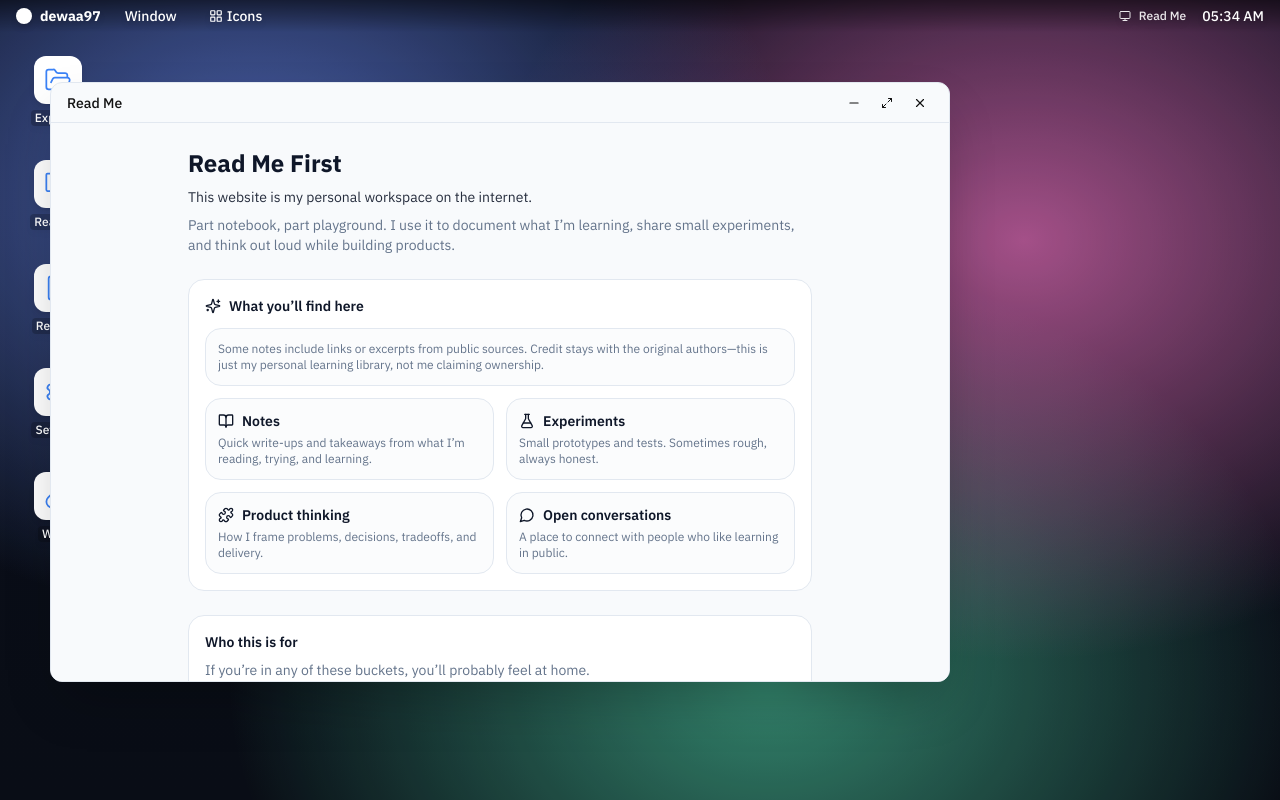
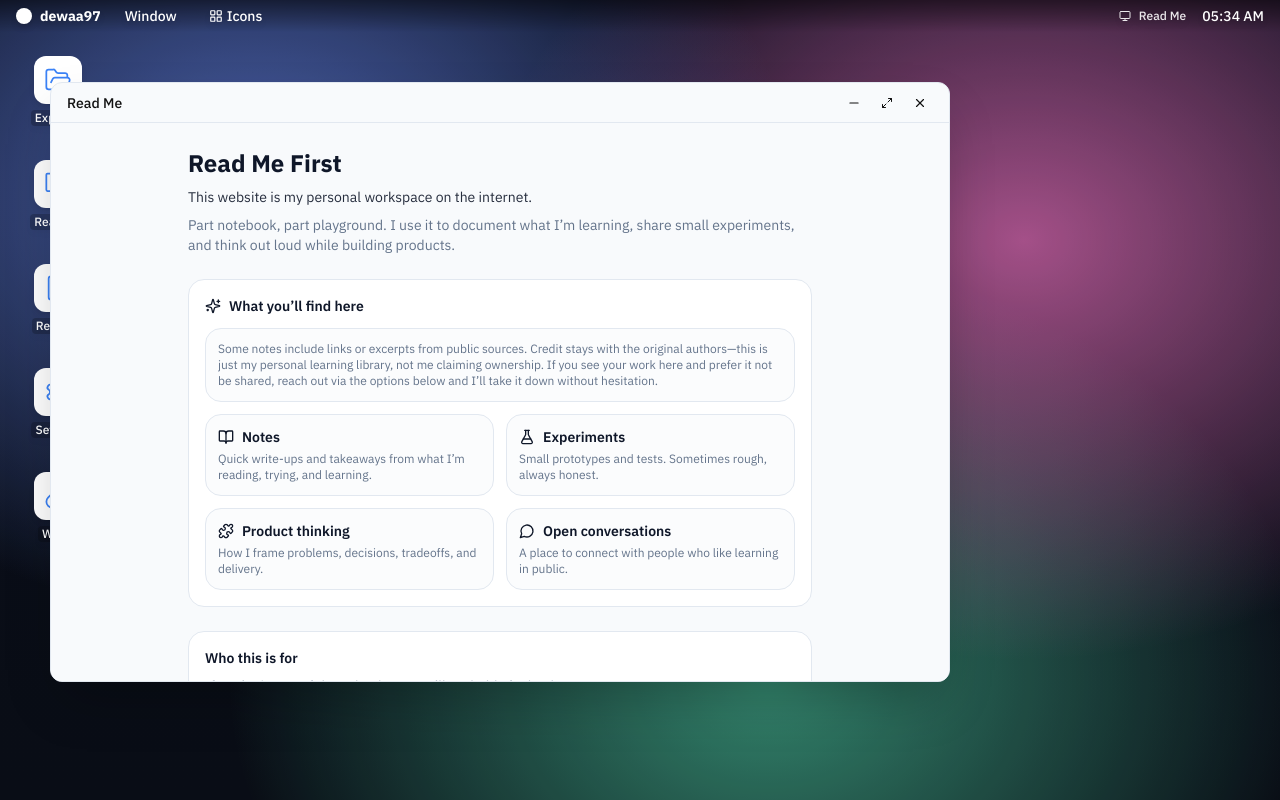
Before and after one commit to dewaa97/dewaa97.github.io, a React (Vite) app: page / in a window 1280 px wide. Built offline with nearby package versions, Linux system fonts and the light colour scheme.

Commit message:
chore: add takedown note to disclaimer

```diff
--- a/src/components/apps/ReadmeApp.tsx
+++ b/src/components/apps/ReadmeApp.tsx
@@ -48,7 +48,8 @@ export const ReadmeApp = () => {
             <div className="mt-3 rounded-2xl border border-border bg-background/60 p-3">
               <div className="text-xs text-muted-foreground">
                 Some notes include links or excerpts from public sources. Credit stays with the original authors—this is just my
-                personal learning library, not me claiming ownership.
+                personal learning library, not me claiming ownership. If you see your work here and prefer it not be shared, reach
+                out via the options below and I’ll take it down without hesitation.
               </div>
             </div>
             <div className="mt-3 grid gap-3 sm:grid-cols-2">
```
